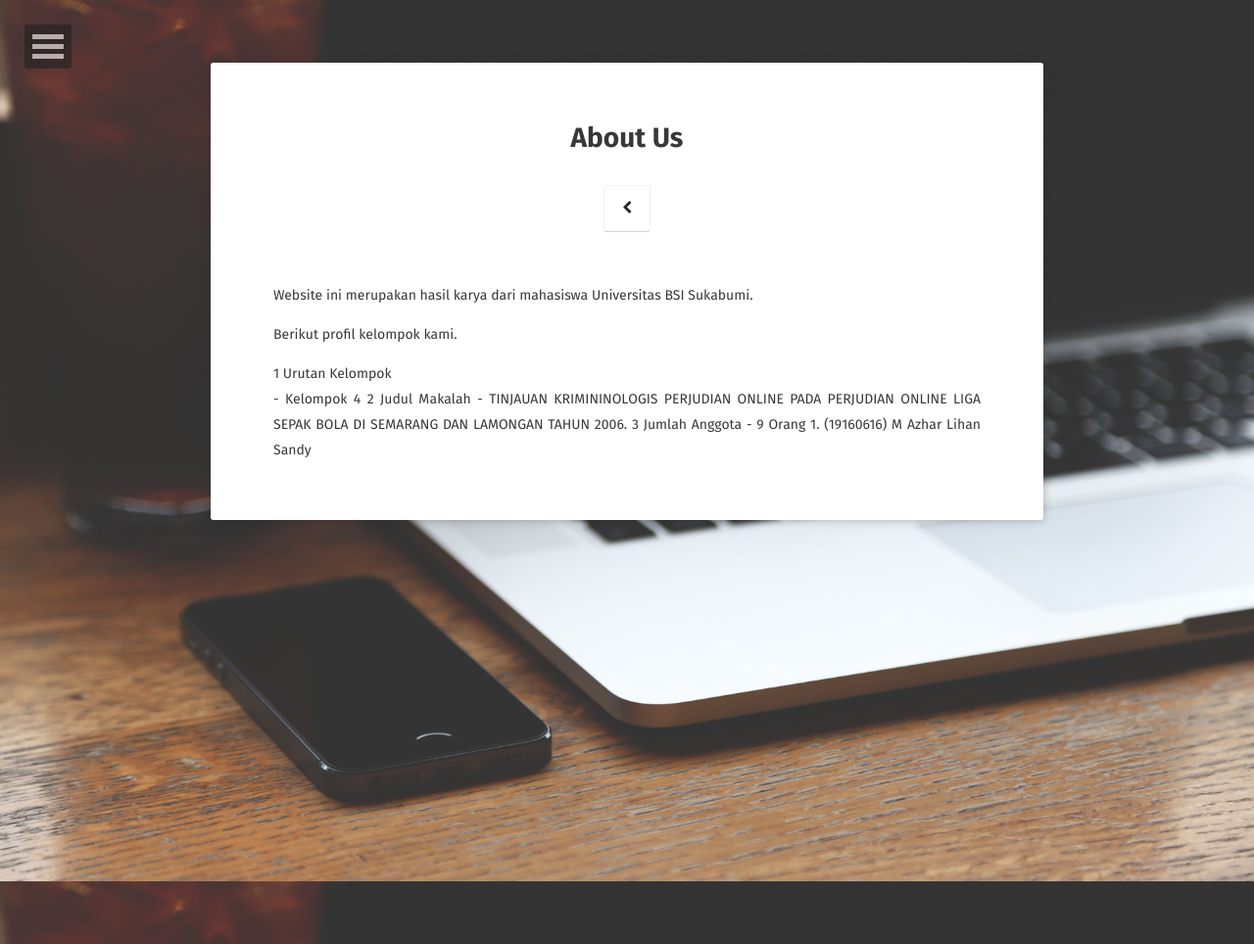
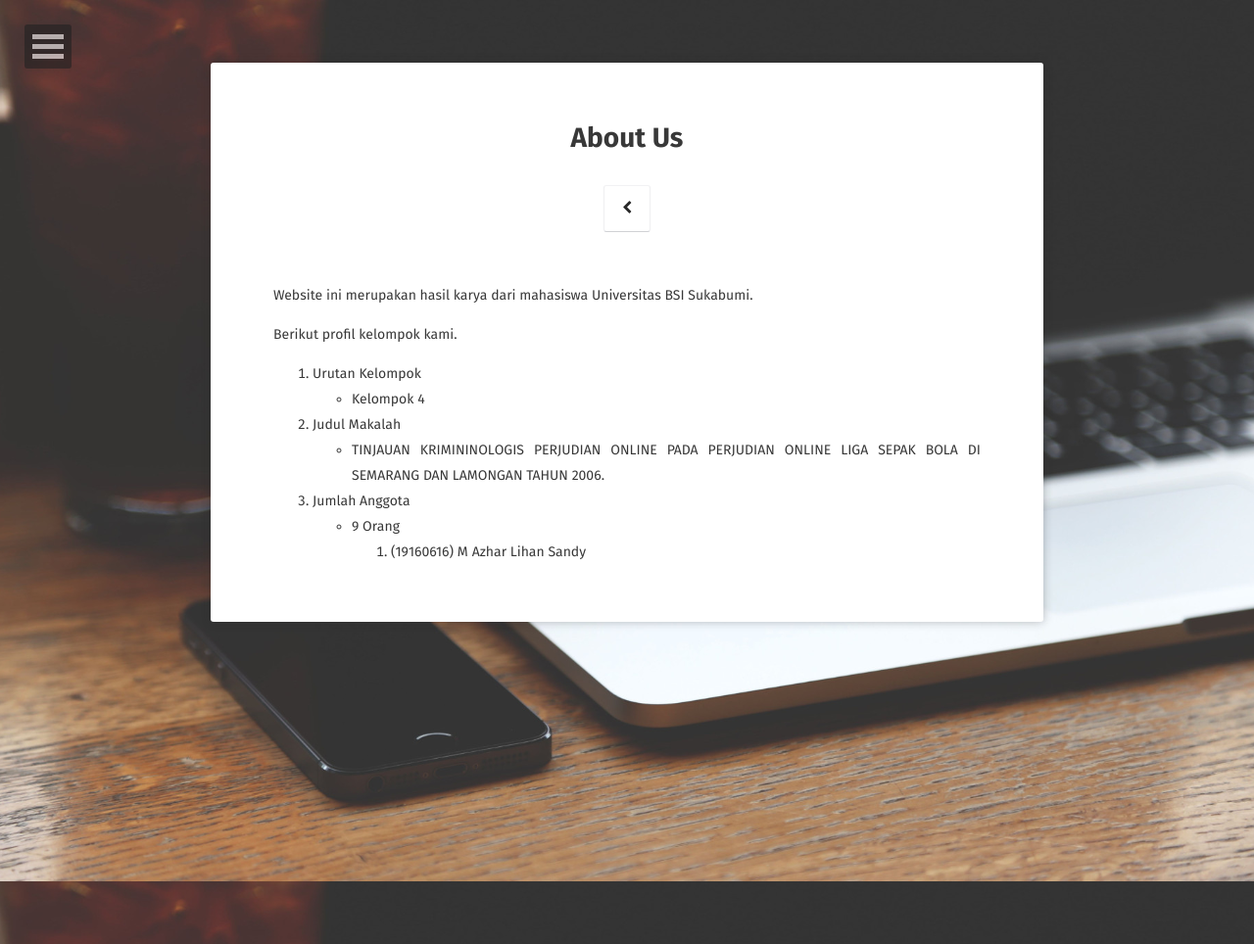
Before and after one commit to azharlihan/eptik-ubsi, a Jekyll site: the page built from about/index.md, in a window 1280 px wide. Shown: the whole page at 98% size. Built offline with Jekyll 4.4.1, drawn with Linux system fonts in a browser that asks for light colours; some web fonts are replaced.

Commit message:
Update index.md

```diff
--- a/about/index.md
+++ b/about/index.md
@@ -10,10 +10,10 @@ Website ini merupakan hasil karya dari mahasiswa Universitas BSI Sukabumi.
 
 Berikut profil kelompok kami.
 
-1 Urutan Kelompok
+1. Urutan Kelompok
     - Kelompok 4
-2 Judul Makalah
+2. Judul Makalah
     - TINJAUAN KRIMININOLOGIS PERJUDIAN ONLINE PADA PERJUDIAN ONLINE LIGA SEPAK BOLA DI SEMARANG DAN LAMONGAN TAHUN 2006.
-3 Jumlah Anggota
+3. Jumlah Anggota
     - 9 Orang
     1. (19160616) M Azhar Lihan Sandy
```
